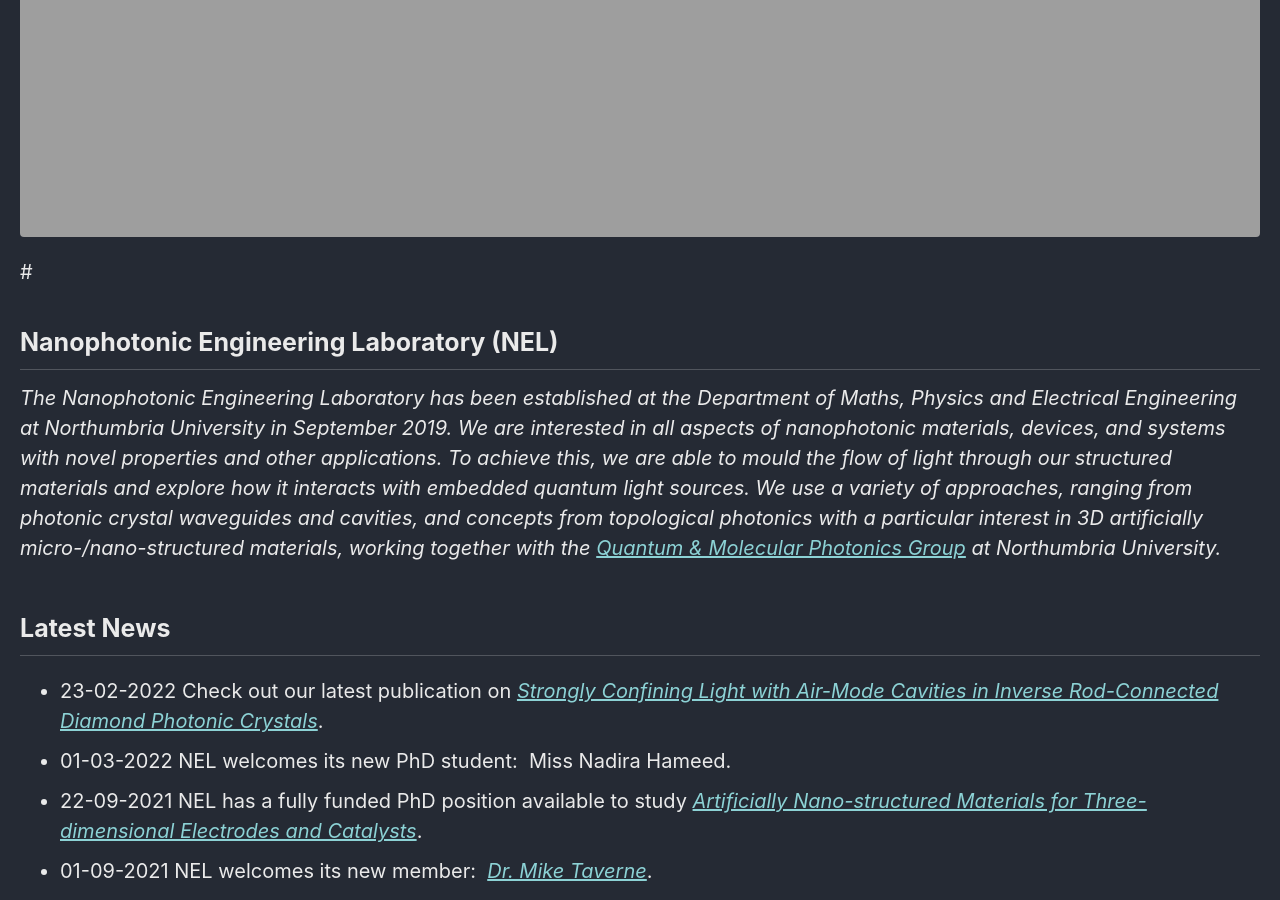
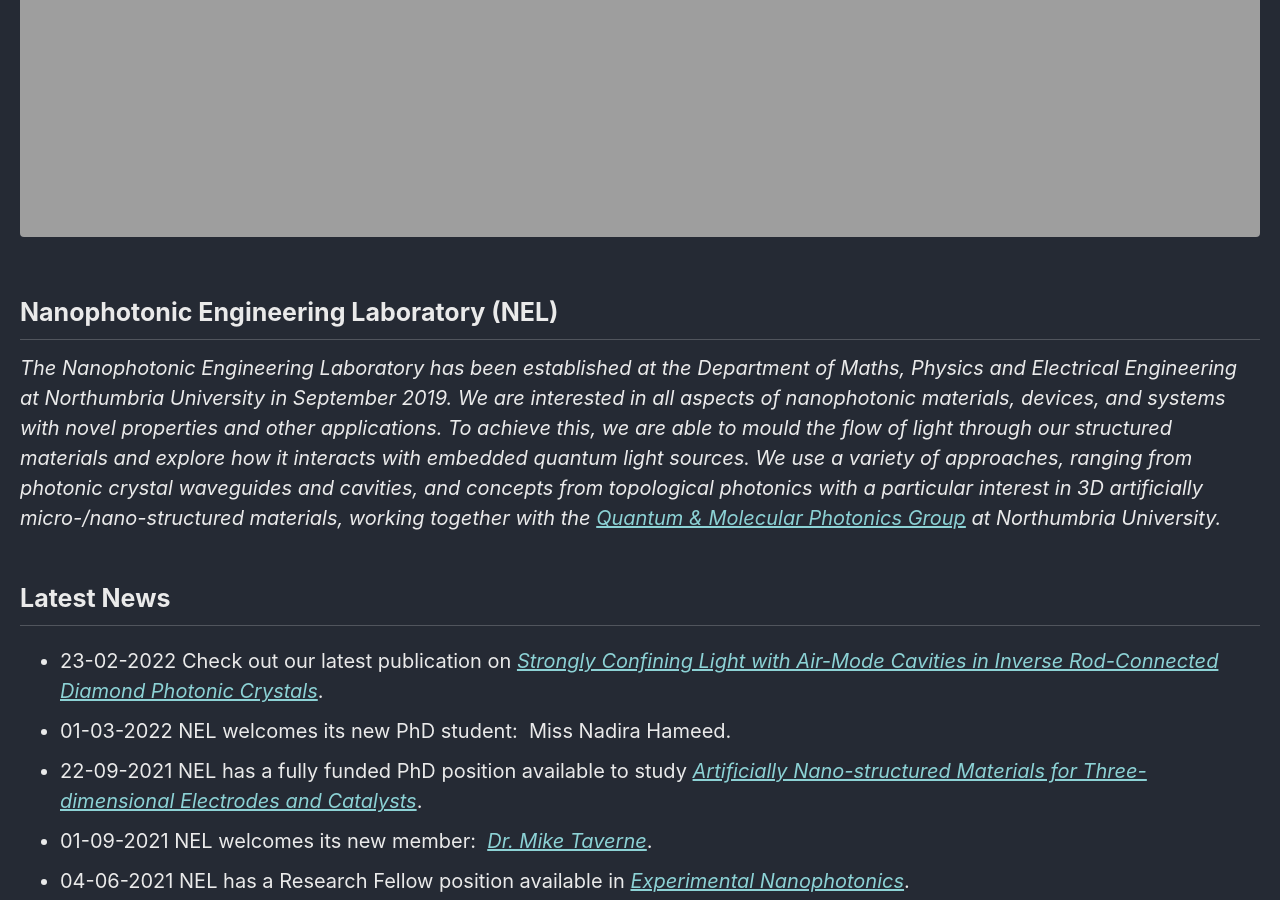
Before and after one commit to qubits/nanophotonicenglab.github.io, a Jekyll site: the page built from _pages/home.md, in a window 1280 px wide and 900 px high, scrolled down 1066 px. Built offline with Jekyll 4.4.1, drawn with Linux system fonts in a browser that asks for light colours; cached includes are drawn as plain includes.

Commit message:
Update home.md

```diff
--- a/_pages/home.md
+++ b/_pages/home.md
@@ -18,7 +18,7 @@ header:
 <!-- ![image]({{ site.url }}{{ site.baseurl }}/assets/research/research1-a.png){: style="float: left"} -->
 <figure style="width: 100%" class="align-left">
   <img src="{{ site.url }}{{ site.baseurl }}/assets/research/home-all-images.png" alt="">
-#</figure>
+</figure>
 ## Nanophotonic Engineering Laboratory (NEL)
 *The Nanophotonic Engineering Laboratory has been established at the Department of Maths, Physics and Electrical Engineering at Northumbria University in September 2019. We are interested in all aspects of nanophotonic materials, devices, and systems with novel properties and other applications. To achieve this, we are able to mould the flow of light through our structured materials and explore how it interacts with embedded quantum light sources. We use a variety of approaches, ranging from photonic crystal waveguides and cavities, and concepts from topological photonics with a particular interest in 3D artificially micro-/nano-structured materials, working together with the [Quantum & Molecular Photonics Group](https://www.northumbria.ac.uk/about-us/academic-departments/mathematics-physics-and-electrical-engineering/research/quantum-and-molecular-photonics/) at Northumbria University.*<br>
 
```
